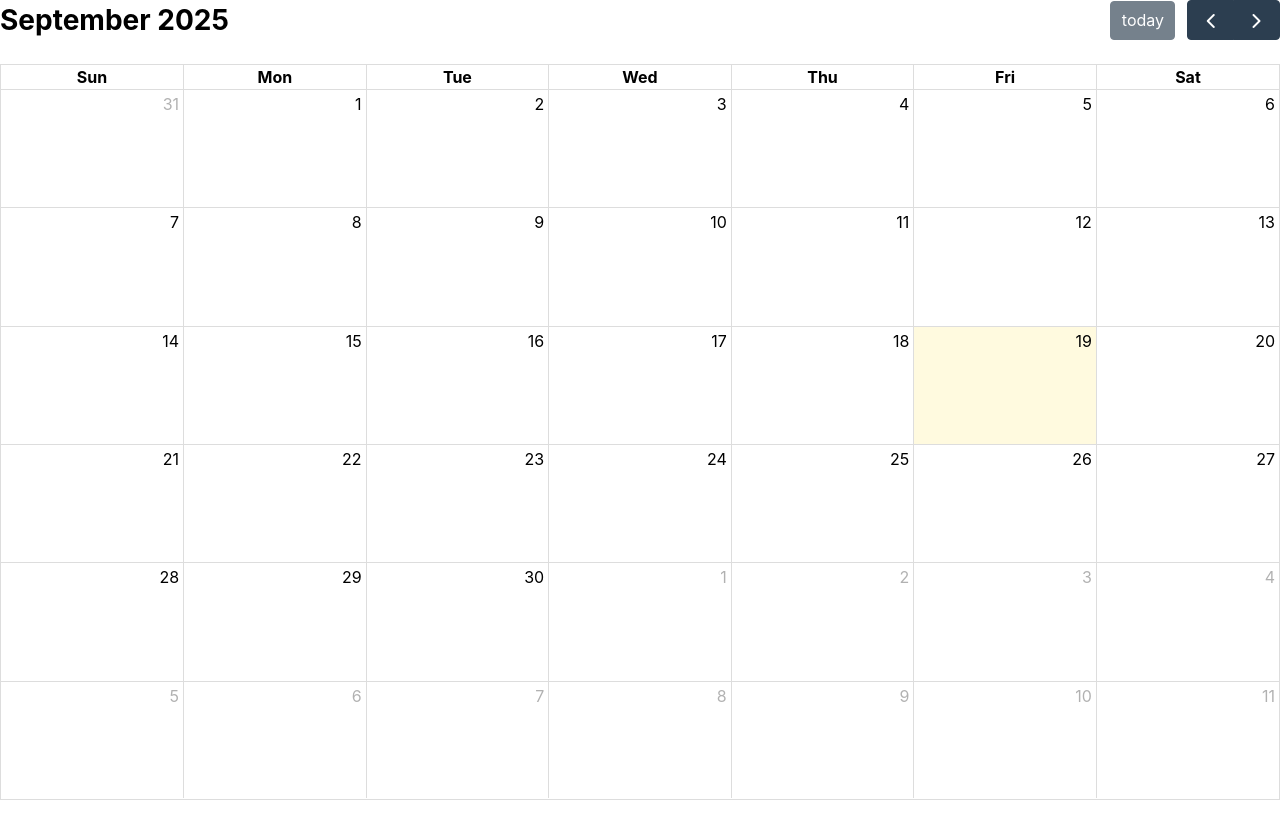
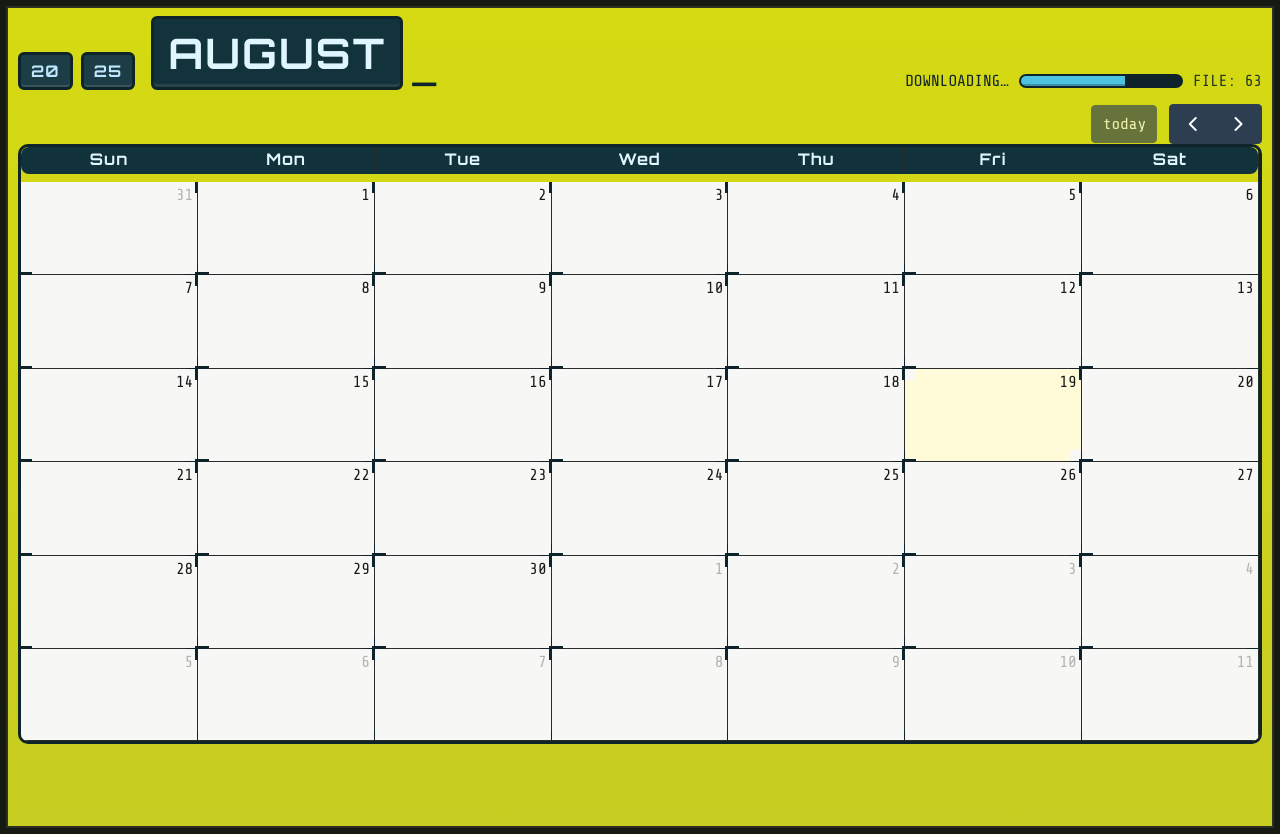
Before and after one commit to marcogarcia96/e-calendar, a React (Create React App) app: page / in a window 1280 px wide. Before the commit the page ends 800 px from the top, so only its background shows below. Built offline with nearby package versions, Linux system fonts and the light colour scheme; no server answers.

Commit message:
updated css

```diff
--- a/public/index.html
+++ b/public/index.html
@@ -1,6 +1,8 @@
 <!DOCTYPE html>
 <html lang="en">
   <head>
+    <link rel="preconnect" href="https://fonts.gstatic.com" crossorigin>
+    <link href="https://fonts.googleapis.com/css2?family=Orbitron:wght@500;700&family=Share+Tech+Mono&display=swap" rel="stylesheet">
     <script async defer src="https://apis.google.com/js/api.js"></script>
     <meta charset="utf-8" />
     <link rel="icon" href="%PUBLIC_URL%/favicon.ico" />
--- a/src/App.css
+++ b/src/App.css
@@ -1,16 +1,102 @@
-html, body, #root, .App {
-  height: 100%;
-  margin: 0;
-  padding: 0;
+/* ==== Base / frame ====================================================== */
+html, body, #root, .App { height: 100%; margin: 0; padding: 0; }
+body, .App { font-family: "Share Tech Mono", monospace; color: #1a1a1a; }
+
+/* Cyber frame background */
+.app-frame {
+  background: linear-gradient(#d6da12, #c7cd22) fixed;
+  padding: 16px 18px 18px;
+  box-shadow: inset 0 0 0 6px #171a12, inset 0 0 0 8px #2c2f22;
 }
 
-.App {
-  text-align: center;
+/* ==== HUD header ======================================================== */
+.hud {
+  display: grid;
+  grid-template-columns: auto 1fr auto;
+  align-items: end;
+  gap: 16px;
+  margin-bottom: 14px;
+  color: #12252b;
 }
 
+.hud__yearchips { display: flex; gap: 8px; }
+.chip {
+  font-family: "Orbitron", sans-serif;
+  font-weight: 700;
+  background:#1c3d46; color:#bfe8ff;
+  border:3px solid #0e242a;
+  padding: 6px 10px; border-radius: 6px;
+  box-shadow: inset 0 -2px 0 rgba(255,255,255,.12);
+  letter-spacing: 1px;
+}
 
-@media (prefers-reduced-motion: no-preference) {
-  .App-logo {
-    animation: App-logo-spin infinite 20s linear;
-  }
+.hud__title { display:flex; align-items:flex-end; gap: 8px; }
+.hud__month {
+  font-family: "Orbitron", sans-serif;
+  font-weight:700; font-size: 42px; letter-spacing: 2px;
+  background:#13333c; color:#dff6ff;
+  padding: 8px 14px; border-radius: 6px;
+  border:3px solid #0e242a;
+  box-shadow: inset 0 -3px 0 rgba(255,255,255,.08);
 }
+.hud__underscore { font-size: 48px; color:#0e242a; }
+
+.hud__meta { display:flex; align-items:center; gap: 10px; }
+.hud__progress { width:160px; height:10px; border:2px solid #0e242a; border-radius: 8px; background:#0e242a; overflow:hidden;}
+.hud__progress .bar { width: 65%; height:100%; background:#4ec3e0; box-shadow: inset 0 -2px 0 rgba(0,0,0,.25); }
+.hud__file { opacity:.9; }
+
+/* ==== FullCalendar: weekday strip ====================================== */
+.fc .fc-col-header {
+  background: #12323b;
+  border: 3px solid #0e242a;
+  border-radius: 8px;
+  overflow: hidden;
+  margin-bottom: 8px;
+}
+.fc-theme-standard th { border: 1px solid #0e242a; }
+.fc-dayHeader-sci { color:#dff6ff; font-family:"Orbitron", sans-serif; letter-spacing:1px; }
+
+/* ==== FullCalendar: grid / day panels ================================== */
+.fc .fc-scrollgrid { border: 3px solid #0e242a; border-radius: 10px; overflow:hidden; }
+.fc-theme-standard td, .fc-theme-standard th { border: 1px solid #2b2b2b; }
+.fc-daygrid-day-frame {
+  background: #f7f7f5;
+  position: relative;
+}
+
+/* panel “tech” corners (simple notches) */
+.fc-daygrid-day-frame::before,
+.fc-daygrid-day-frame::after {
+  content:""; position:absolute; width:14px; height:14px; background:#f7f7f5; border:3px solid #0e242a;
+}
+.fc-daygrid-day-frame::before { top:-3px; left:-3px; border-right:none; border-bottom:none; border-radius:8px 0 0 0; }
+.fc-daygrid-day-frame::after  { bottom:-3px; right:-3px; border-left:none; border-top:none; border-radius:0 0 8px 0; }
+
+/* Today highlight */
+.fc-day-today .fc-daygrid-day-frame { background:#fffad7; }
+
+/* ==== Events: one-line dot • time • title =============================== */
+.fc-daygrid-event {
+  display: flex !important;
+  align-items: center;
+  gap: 6px;
+  white-space: nowrap;
+  overflow: hidden;
+  padding: 2px 4px;
+  height: auto !important;
+  min-height: 20px;
+  border-radius: 6px;
+}
+.fc-daygrid-event-dot { margin: 0 3px 0 0; flex: 0 0 auto; }
+.fc-event-time { font-weight: 700; color:#102329; flex: 0 0 auto; }
+.fc-event-title { flex: 1 1 auto; overflow: hidden; text-overflow: ellipsis; font-size: .95rem; line-height: 1.2em; }
+
+/* spacing between stacked events */
+.fc-daygrid-day-events { margin: 2px 0; }
+
+/* Month title row spacing fix */
+.fc .fc-toolbar.fc-header-toolbar { margin: 0; }
+.fc-toolbar-title {
+  display: none;  /* hides "October 2025" */
+}
--- a/src/App.js
+++ b/src/App.js
@@ -1,74 +1,125 @@
-import React, { useEffect, useState } from "react";
+// src/App.js
+import React, { useEffect, useState, useMemo } from "react";
 import FullCalendar from "@fullcalendar/react";
 import dayGridPlugin from "@fullcalendar/daygrid";
 import ical from "ical.js";
 import "./App.css";
 
-function App() {
+/* ---------- Sci-Fi HUD Header ---------- */
+function HudHeader({ date }) {
+  const monthText = useMemo(
+    () => date.toLocaleString(undefined, { month: "long" }).toUpperCase(),
+    [date]
+  );
+  const y = String(date.getFullYear());
+  const yearLeft = y.slice(0, 2);
+  const yearRight = y.slice(2);
+
+  return (
+    <div className="hud">
+      <div className="hud__yearchips">
+        <div className="chip">{yearLeft}</div>
+        <div className="chip">{yearRight}</div>
+      </div>
+
+      <div className="hud__title">
+        <span className="hud__month">{monthText}</span>
+        <span className="hud__underscore">_</span>
+      </div>
+
+      <div className="hud__meta">
+        <span>DOWNLOADING…</span>
+        <div className="hud__progress">
+          <div className="bar" />
+        </div>
+        <span className="hud__file">FILE: 63</span>
+      </div>
+    </div>
+  );
+}
+
+/* ---------- Main App Component ---------- */
+export default function App() {
   const [events, setEvents] = useState([]);
+  const [currentDate, setCurrentDate] = useState(new Date());
+
+  // Collect all ICS URLs from your .env
+  const icsUrls = useMemo(() => {
+    const keys = Object.keys(process.env);
+    const list = [];
+    if (process.env.REACT_APP_ICAL_URL) list.push(process.env.REACT_APP_ICAL_URL);
+    keys
+      .filter((k) => k.startsWith("REACT_APP_ICAL_URL_"))
+      .sort()
+      .forEach((k) => process.env[k] && list.push(process.env[k]));
+    return list;
+  }, []);
 
   useEffect(() => {
     const fetchAllCalendars = async () => {
       try {
-        const urls = Object.keys(process.env)
-          .filter((k) => k.startsWith("REACT_APP_ICAL_URL_"))
-          .map((k) => process.env[k])
-          .filter(Boolean);
-
-        if (urls.length === 0) {
-          console.error("❌ No calendar URLs found in .env");
+        if (!icsUrls.length) {
+          console.error("❌ No ICS URLs found in .env");
+          setEvents([]);
           return;
         }
 
-        const allEvents = [];
-
-        for (const url of urls) {
-          console.log(`Fetching calendar: ${url}`);
+        const combined = [];
+        for (const url of icsUrls) {
           const text = await window.calendar.fetchICS(url);
-          const jcalData = ical.parse(text);
-          const comp = new ical.Component(jcalData);
+          const jcal = ical.parse(text);
+          const comp = new ical.Component(jcal);
           const vevents = comp.getAllSubcomponents("vevent");
 
-          const parsedEvents = vevents.map((event) => {
-            const e = new ical.Event(event);
-            return {
-              title: e.summary || "Untitled Event",
-              start: e.startDate.toJSDate(),
-              end: e.endDate ? e.endDate.toJSDate() : e.startDate.toJSDate(),
-              backgroundColor: url.includes("work")
-                ? "#ff9f89"
-                : "#8ad1ff", // color by calendar
-            };
+          vevents.forEach((ve) => {
+            const e = new ical.Event(ve);
+            const start = e.startDate?.toJSDate?.() ?? null;
+            const end =
+              e.endDate?.toJSDate?.() ??
+              (start ? new Date(start.getTime()) : null);
+
+            const color =
+              url.toLowerCase().includes("work") ? "#ff9f89" : "#8ad1ff";
+
+            if (start) {
+              combined.push({
+                title: e.summary || "Untitled Event",
+                start,
+                end,
+                backgroundColor: color,
+              });
+            }
           });
-
-          allEvents.push(...parsedEvents);
         }
 
-        setEvents(allEvents);
+        setEvents(combined);
         console.log(
-          `✅ Loaded ${allEvents.length} total events at ${new Date().toLocaleTimeString()}`
+          `✅ Loaded ${combined.length} events @ ${new Date().toLocaleTimeString()}`
         );
       } catch (err) {
-        console.error("Error loading calendars:", err);
+        console.error("ICS load error:", err);
+        setEvents([]);
       }
     };
 
-    // Initial fetch + hourly refresh
     fetchAllCalendars();
     const interval = setInterval(fetchAllCalendars, 60 * 60 * 1000);
     return () => clearInterval(interval);
-  }, []);
+  }, [icsUrls]);
 
+  /* ---------- RETURN: what renders on screen ---------- */
   return (
-    <div className="App">
+    <div className="App app-frame">
+      <HudHeader date={currentDate} />
       <FullCalendar
         plugins={[dayGridPlugin]}
         initialView="dayGridMonth"
         events={events}
-        height="100vh"
+        height="calc(100vh - 160px)"        // leaves room for the HUD
+        dayHeaderClassNames={() => ["fc-dayHeader-sci"]}
+        datesSet={(arg) => setCurrentDate(arg.start)} // sync HUD month
+
       />
     </div>
   );
 }
-
-export default App;
```
